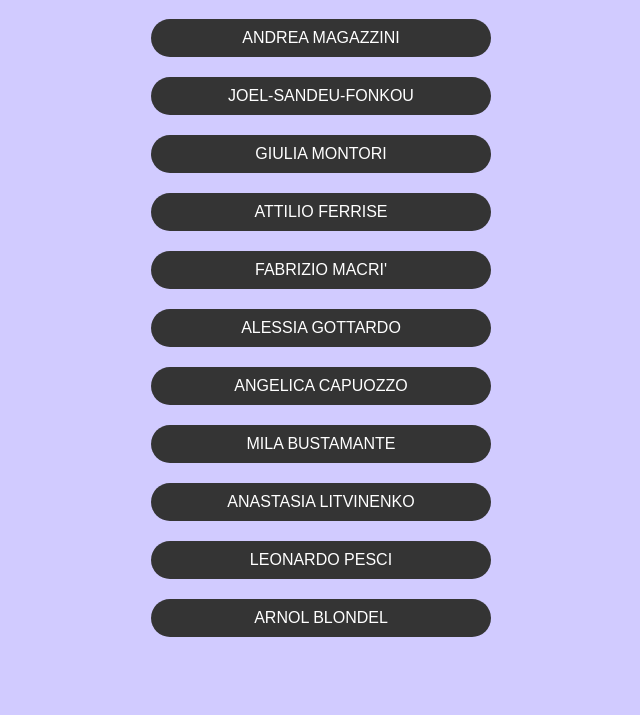
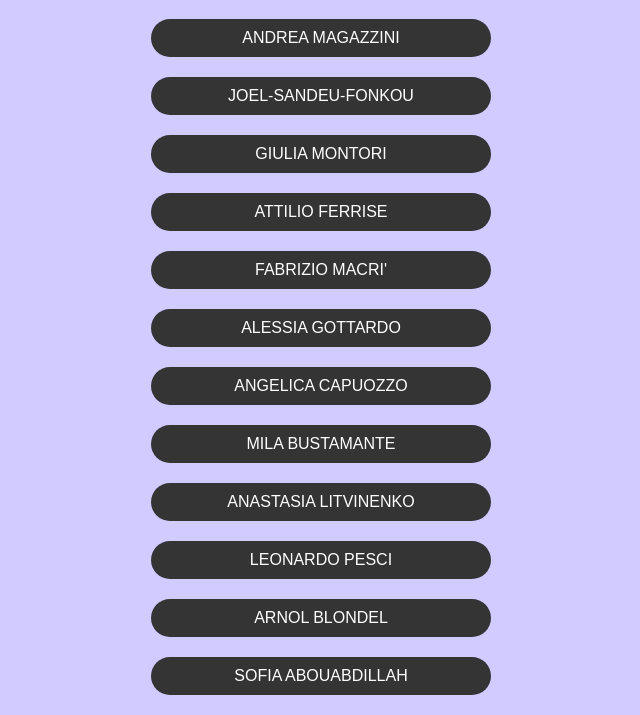
Before and after one commit to challenge-network-18-mar-24/presentations, a plain HTML site: page index.html in a window 1280 px wide. Shown: the part 98-813 px from the top of the page, without its empty margins (319-959 px from the left). Drawn offline with Linux system fonts and the light colour scheme; a web font is replaced by a local one.

Commit message:
commit sofia

```diff
--- a/index.html
+++ b/index.html
@@ -28,6 +28,7 @@
     <a href="https://github.com/challenge-network-18-mar-24/AnaLitvi.git" target="_blank">ANASTASIA LITVINENKO</a>
     <a href="https://challenge-network-18-mar-24.github.io/leonardo-pesci/" target="_blank">LEONARDO PESCI</a>
     <a href="https://challenge-network-18-mar-24.github.io/arnol-tchakomeni/" target="_blank">ARNOL BLONDEL</a>
+    <a href="https://challenge-network-18-mar-24.github.io/sofia-abouabdillah/" target="_blank">SOFIA ABOUABDILLAH</a>
   </div>
 
 </body>
```
